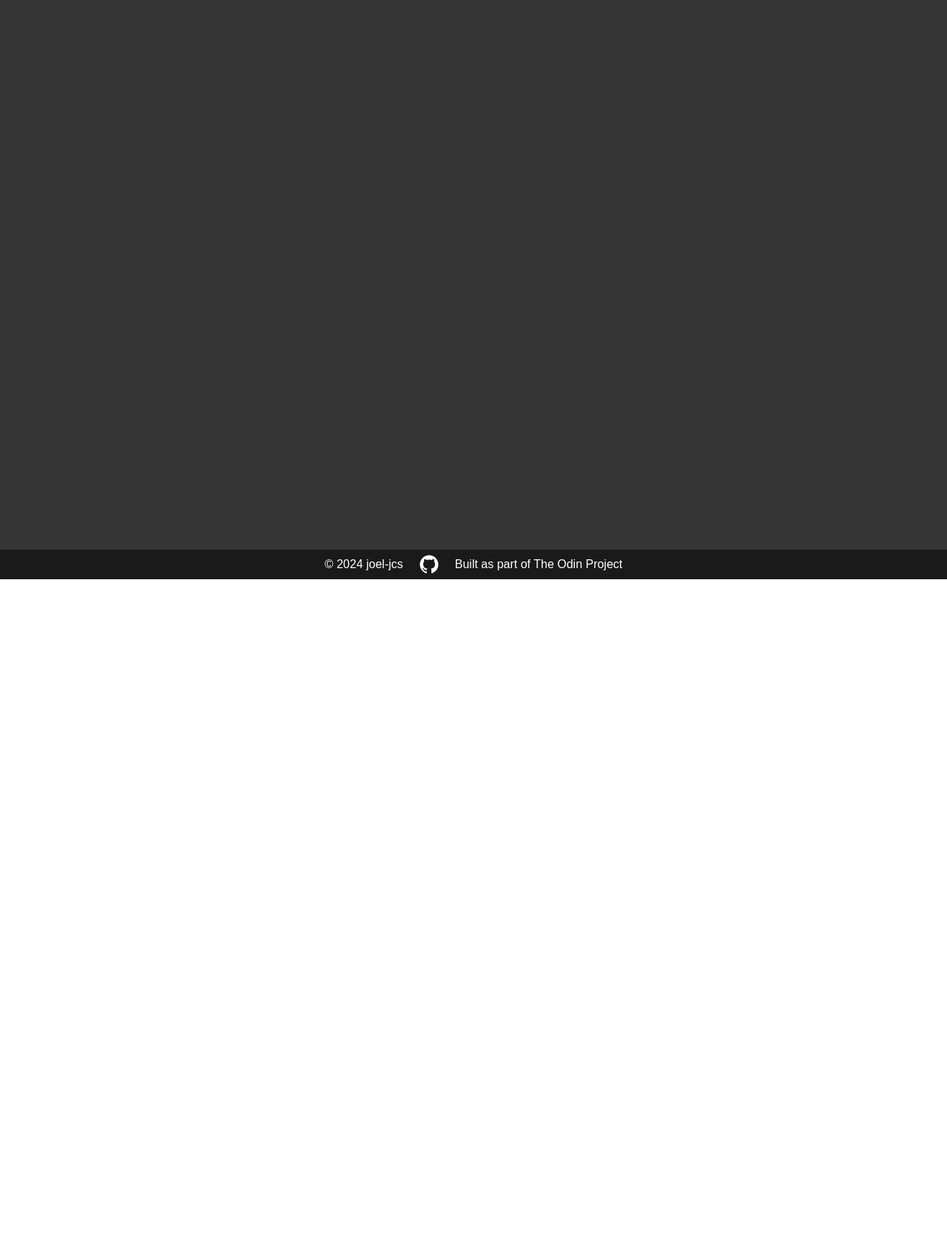
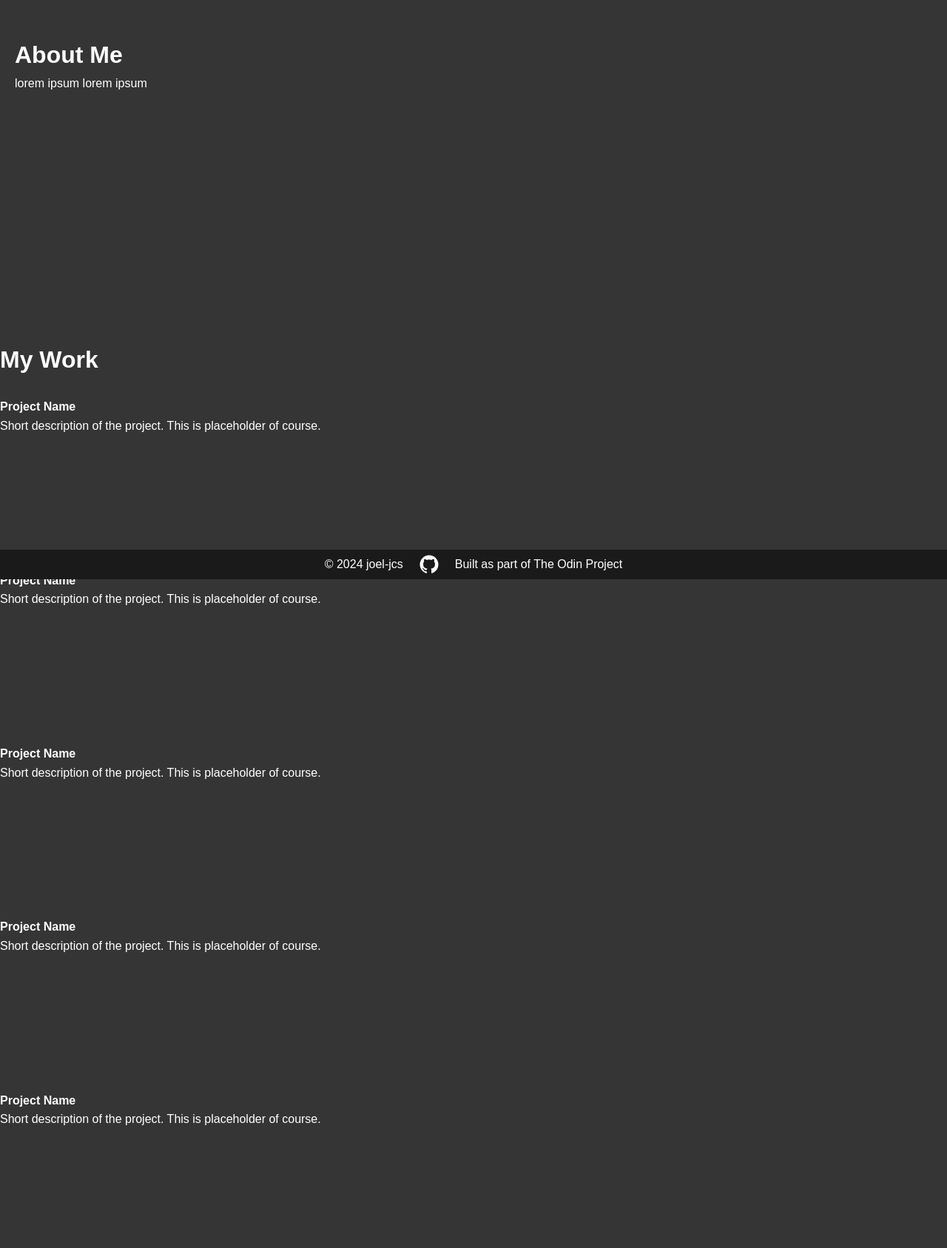
Before and after one commit to joel-jcs/top-homepage, a website built with webpack: page src/index.html in a window 1280 px wide. Shown: the part 17-1704 px from the top of the page at 74% size. Before the commit the page ends 800 px from the top, so only its background shows below. Built offline with nearby package versions, Linux system fonts and the light colour scheme.

Commit message:
set initial structure

```diff
--- a/src/index.html
+++ b/src/index.html
@@ -3,13 +3,124 @@
   <head>
     <meta charset="UTF-8" />
     <meta name="viewport" content="width=device-width, initial-scale=1.0" />
-    <title>Project Name</title>
+    <title>Homepage</title>
   </head>
   <body>
-    <header></header>
-    <main>
-      <div id="content"></div>
-    </main>
+    <header id="about-me">
+      <div id="banner-bg"></div>
+      <div id="header-contents">
+        <header-img-container>
+          <img src="" alt="" id="header-img" />
+          <h1 id="header-title"></h1>
+        </header-img-container>
+        <div id="header-info-container">
+          <h1 id="header-title">About Me</h1>
+          <p id="header-desc">lorem ipsum lorem ipsum</p>
+          <div id="header-icons-container">
+            <svg></svg>
+            <svg></svg>
+            <svg></svg>
+          </div>
+        </div>
+      </div>
+    </header>
+    <section id="my-work">
+      <h1 id="work-title">My Work</h1>
+      <div id="project-container">
+        <div class="project-card">
+          <div class="img-container"><img src="" alt="" /></div>
+          <div class="card-content">
+            <h2 class="project-name">Project Name</h2>
+            <div class="project-desc">
+              Short description of the project. This is placeholder of course.
+            </div>
+            <svg></svg>
+            <svg></svg>
+          </div>
+        </div>
+        <div class="project-card">
+          <div class="img-container"><img src="" alt="" /></div>
+          <div class="card-content">
+            <h2 class="project-name">Project Name</h2>
+            <div class="project-desc">
+              Short description of the project. This is placeholder of course.
+            </div>
+            <svg></svg>
+            <svg></svg>
+          </div>
+        </div>
+        <div class="project-card">
+          <div class="img-container"><img src="" alt="" /></div>
+          <div class="card-content">
+            <h2 class="project-name">Project Name</h2>
+            <div class="project-desc">
+              Short description of the project. This is placeholder of course.
+            </div>
+            <svg></svg>
+            <svg></svg>
+          </div>
+        </div>
+        <div class="project-card">
+          <div class="img-container"><img src="" alt="" /></div>
+          <div class="card-content">
+            <h2 class="project-name">Project Name</h2>
+            <div class="project-desc">
+              Short description of the project. This is placeholder of course.
+            </div>
+            <svg></svg>
+            <svg></svg>
+          </div>
+        </div>
+        <div class="project-card">
+          <div class="img-container"><img src="" alt="" /></div>
+          <div class="card-content">
+            <h2 class="project-name">Project Name</h2>
+            <div class="project-desc">
+              Short description of the project. This is placeholder of course.
+            </div>
+            <svg></svg>
+            <svg></svg>
+          </div>
+        </div>
+        <div class="project-card">
+          <div class="img-container"><img src="" alt="" /></div>
+          <div class="card-content">
+            <h2 class="project-name">Project Name</h2>
+            <div class="project-desc">
+              Short description of the project. This is placeholder of course.
+            </div>
+            <svg></svg>
+            <svg></svg>
+          </div>
+        </div>
+      </div>
+    </section>
+    <section id="contact-me">
+      <div id="contact-info-container">
+        <h1 id="contact-title">Let's talk</h1>
+        <p id="contact-desc">
+          Lets get in touch if you think we could work together.
+        </p>
+        <p id="address">
+          1234 Random Road<br />
+          Random Town, California 12345
+        </p>
+        <div id="phone-container">
+          <svg></svg>
+          <span id="phone">555-555-5555</span>
+        </div>
+        <div id="email-container">
+          <svg></svg>
+          <span id="email">thisemailisntreal@hehe.com</span>
+        </div>
+        <div id="icon-container">
+          <svg></svg>
+          <svg></svg>
+          <svg></svg>
+        </div>
+      </div>
+      <img src="" alt="" id="contact-img" />
+    </section>
     <footer>
       <p>© 2024 joel-jcs</p>
       <a href="https://github.com/joel-jcs/" target="_blank">
--- a/src/styles.css
+++ b/src/styles.css
@@ -15,14 +15,30 @@
   --content-bg: #353535;
 }
 
-main {
+body {
   background-color: var(--content-bg);
-  height: calc(100vh - 40px);
+  max-width: 900px;
+}
+
+h1 {
+  font-size: 2rem;
+}
+
+#about-me {
+  display: flex;
+  flex-direction: column;
+  justify-content: center;
+  align-items: center;
+  gap: 20px;
+  padding: 20px;
 }
 
 footer {
   height: 40px;
+  width: 100vw;
   display: flex;
+  position: fixed;
+  bottom: 0;
   gap: 20px;
   justify-content: center;
   align-items: center;
```
